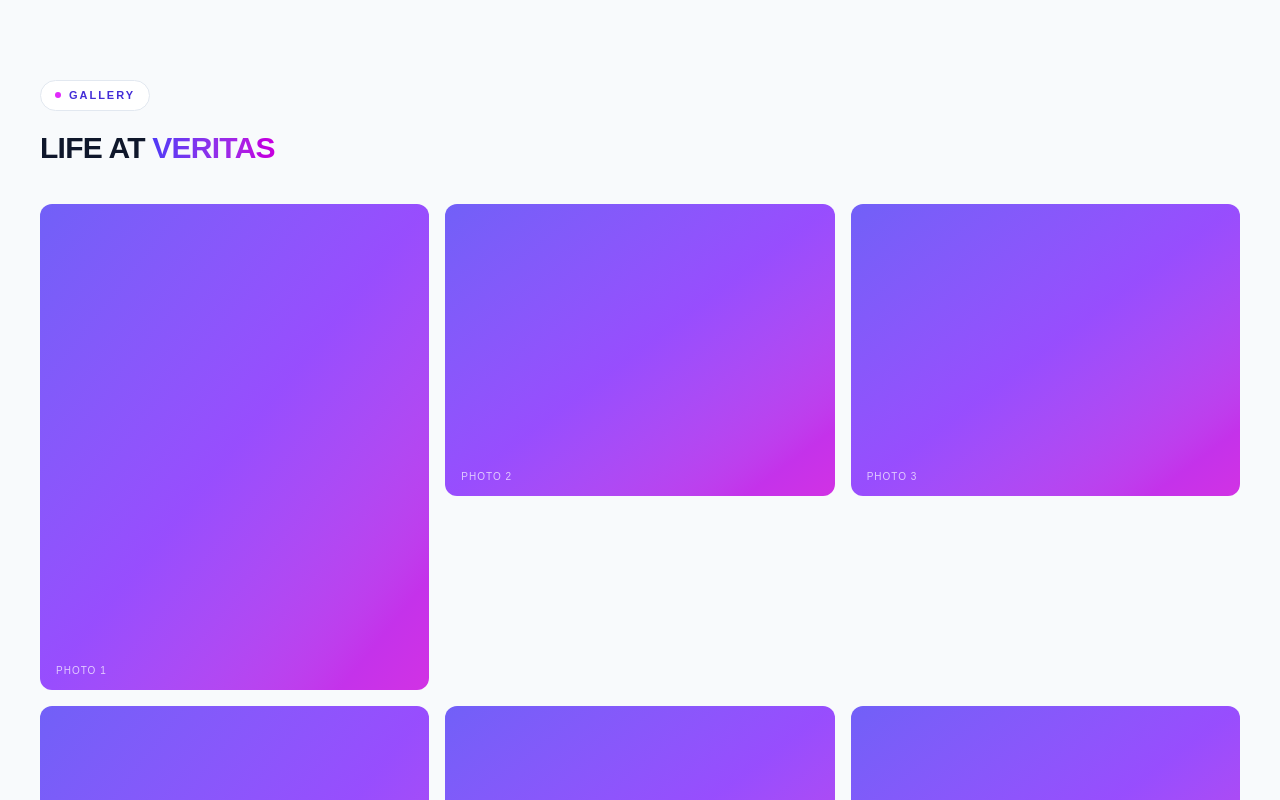
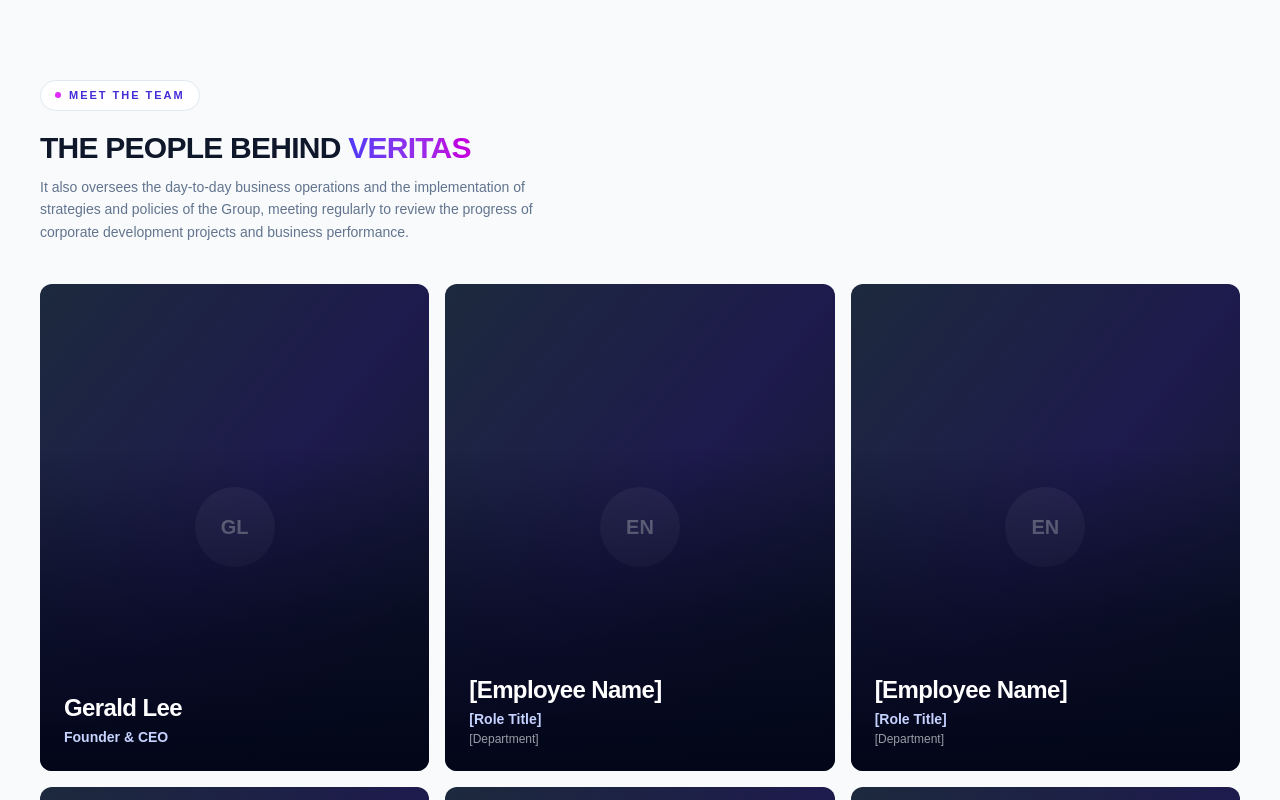
Before and after one commit to ranielletuazon/veritas, a React (Vite) app: page /about-us in a window 1280 px wide. Shown: the part 2340-3140 px from the top of the page. Built offline with nearby package versions, Linux system fonts and the light colour scheme; a web font is replaced by a local one.

Commit message:
Gallery to Meet the Team

```diff
--- /dev/null
+++ b/src/data/employees.ts
@@ -0,0 +1,70 @@
+export interface Employee {
+    id: string;
+    name: string;
+    role: string;
+    department?: string;
+    /** Filename in src/assets/images/team/ — omit to show the placeholder state. */
+    photo?: string;
+    /** Marks the top leadership row for slightly larger treatment. */
+    featured?: boolean;
+}
+
+/* PLACEHOLDER CONTENT (except entry 1) — replace with the real employee roster before launch. */
+export const EMPLOYEES: Employee[] = [
+    {
+        id: "gerald-lee",
+        name: "Gerald Lee",
+        role: "Founder & CEO",
+        photo: "boss.jpeg",
+        featured: true,
+    },
+    {
+        id: "employee-2",
+        name: "[Employee Name]",
+        role: "[Role Title]",
+        department: "[Department]",
+    },
+    {
+        id: "employee-3",
+        name: "[Employee Name]",
+        role: "[Role Title]",
+        department: "[Department]",
+    },
+    {
+        id: "employee-4",
+        name: "[Employee Name]",
+        role: "[Role Title]",
+        department: "[Department]",
+    },
+    {
+        id: "employee-5",
+        name: "[Employee Name]",
+        role: "[Role Title]",
+        department: "[Department]",
+    },
+    {
+        id: "employee-6",
+        name: "[Employee Name]",
+        role: "[Role Title]",
+        department: "[Department]",
+    },
+];
+
+/* Resolve team photo filenames against bundled assets. */
+const teamImages = import.meta.glob("../assets/images/team/*", {
+    eager: true,
+    import: "default",
+}) as Record<string, string>;
+
+export const employeePhotoSrc = (file?: string): string | undefined =>
+    file ? teamImages[`../assets/images/team/${file}`] : undefined;
+
+export const initialsOf = (name: string): string =>
+    name
+        .replace(/[[\]]/g, "")
+        .split(" ")
+        .map((w) => w[0])
+        .filter(Boolean)
+        .slice(0, 2)
+        .join("")
+        .toUpperCase();
--- a/src/pages/About.tsx
+++ b/src/pages/About.tsx
@@ -2,6 +2,7 @@ import Header from "./components/Header";
 import Footer from "./components/Footer";
 import { Eye, Target } from "lucide-react";
 import Reveal from "./components/Reveal";
+import { EMPLOYEES, employeePhotoSrc, initialsOf } from "../data/employees";
 
 const CORE_VALUES = [
     {
@@ -26,7 +27,6 @@ const CORE_VALUES = [
     },
 ];
 
-const GALLERY_SLOTS = [1, 2, 3, 4, 5, 6];
 const founder_image = "/images/boss.jpeg";
 const founder_image2 = "/images/boss2.jpg";
 
@@ -303,38 +303,99 @@ export default function About() {
                     </div>
                 </section>
 
-                {/* ── Gallery ──────────────────────────────────── */}
+                {/* ── Meet the Team ─────────────────────────────── */}
                 <section className="w-full bg-slate-50">
                     <div className="mx-auto max-w-7xl px-6 py-16 md:py-20 lg:px-10">
                         <Reveal>
                             <span className="inline-flex items-center gap-2 rounded-full border border-slate-200 bg-white px-3.5 py-1.5 text-[11px] font-semibold uppercase tracking-[0.18em] text-indigo-700">
                                 <span className="h-1.5 w-1.5 rounded-full bg-fuchsia-500" />
-                                Gallery
+                                Meet the Team
                             </span>
                             <h2 className="mt-5 max-w-xl text-2xl font-bold leading-[1.1] tracking-tight text-slate-900 sm:text-3xl">
-                                LIFE AT{" "}
+                                THE PEOPLE BEHIND{" "}
                                 <span className="bg-gradient-to-r from-indigo-600 to-fuchsia-600 bg-clip-text text-transparent">
                                     VERITAS
                                 </span>
                             </h2>
+                            <p className="mt-3 max-w-lg text-sm leading-relaxed text-slate-500">
+                                It also oversees the day-to-day business
+                                operations and the implementation of strategies
+                                and policies of the Group, meeting regularly to
+                                review the progress of corporate development
+                                projects and business performance.
+                            </p>
                         </Reveal>
 
-                        <div className="mt-10 grid grid-cols-2 gap-3 sm:gap-4 lg:grid-cols-3">
-                            {GALLERY_SLOTS.map((n, i) => (
-                                <Reveal key={n} delay={i * 70}>
+                        <div className="mt-10 grid grid-cols-1 gap-4 sm:grid-cols-2 lg:grid-cols-3">
+                            {EMPLOYEES.map((employee, i) => {
+                                const src = employeePhotoSrc(employee.photo);
+                                return (
+                                    <Reveal
+                                        key={employee.id}
+                                        delay={i * 80}
+                                        className={
+                                            employee.featured
+                                                ? "sm:col-span-2 lg:col-span-1"
+                                                : ""
+                                        }
+                                    >
                                         <div
-                                        className={`relative overflow-hidden rounded-xl bg-gradient-to-br from-indigo-600/80 via-violet-600/80 to-fuchsia-600/80 ${
-                                            i % 3 === 0
+                                            className={`group relative overflow-hidden rounded-xl bg-gradient-to-br from-slate-800 via-indigo-950 to-slate-900 ${
+                                                employee.featured
                                                     ? "aspect-[4/5]"
-                                                : "aspect-[4/3]"
+                                                    : "aspect-[4/5]"
                                             }`}
                                         >
-                                        <span className="absolute bottom-3 left-4 font-mono text-[10px] font-medium uppercase tracking-widest text-white/70">
-                                            Photo {n}
+                                            {src ? (
+                                                <img
+                                                    src={src}
+                                                    alt={employee.name}
+                                                    loading="lazy"
+                                                    className="absolute inset-0 h-full w-full object-cover object-top grayscale-[15%] transition-all duration-500 ease-out group-hover:scale-105 group-hover:grayscale-0"
+                                                />
+                                            ) : (
+                                                <div className="absolute inset-0 flex items-center justify-center">
+                                                    <span
+                                                        aria-hidden="true"
+                                                        className="flex h-20 w-20 items-center justify-center rounded-full bg-white/[0.06] font-mono text-xl font-bold text-white/40"
+                                                    >
+                                                        {initialsOf(
+                                                            employee.name,
+                                                        )}
                                                     </span>
                                                 </div>
+                                            )}
+
+                                            {/* Gradient scrim — bottom-up, always present regardless of photo */}
+                                            <div
+                                                aria-hidden="true"
+                                                className="pointer-events-none absolute inset-x-0 bottom-0 h-2/3 bg-gradient-to-t from-slate-950 via-slate-950/60 to-transparent"
+                                            />
+
+                                            {/* Name + role overlay */}
+                                            <div className="absolute inset-x-0 bottom-0 p-5 sm:p-6">
+                                                <h3 className="text-xl font-bold leading-tight tracking-tight text-white sm:text-2xl">
+                                                    {employee.name}
+                                                </h3>
+                                                <p className="mt-1 text-sm font-semibold text-indigo-200">
+                                                    {employee.role}
+                                                </p>
+                                                {employee.department && (
+                                                    <p className="mt-0.5 text-xs text-white/60">
+                                                        {employee.department}
+                                                    </p>
+                                                )}
+                                            </div>
+
+                                            {/* Top accent line on hover — matches the rest of the site's card language */}
+                                            <span
+                                                aria-hidden="true"
+                                                className="absolute inset-x-0 top-0 h-[3px] origin-left scale-x-0 bg-gradient-to-r from-indigo-500 to-fuchsia-500 transition-transform duration-300 ease-out group-hover:scale-x-100"
+                                            />
+                                        </div>
                                     </Reveal>
-                            ))}
+                                );
+                            })}
                         </div>
                     </div>
                 </section>
```
Lines whose indentation alone changed are shown as unchanged.
